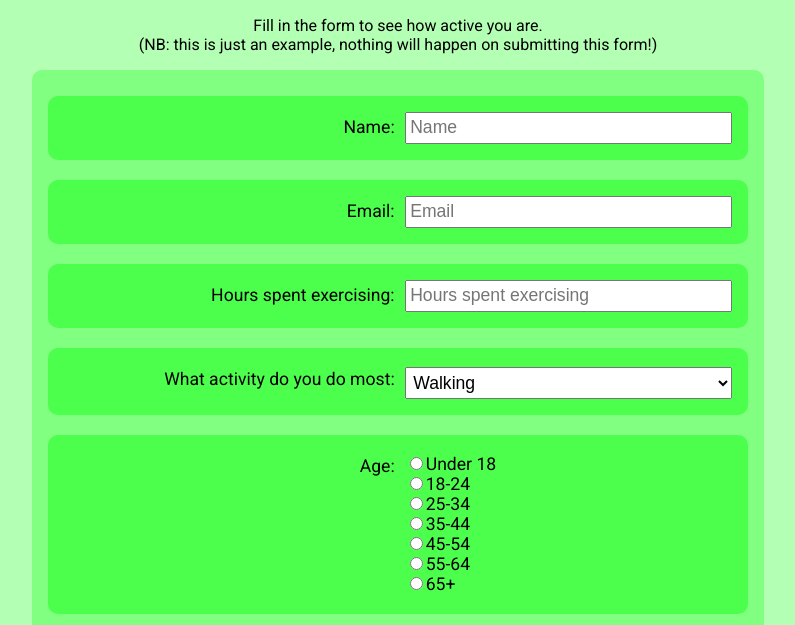
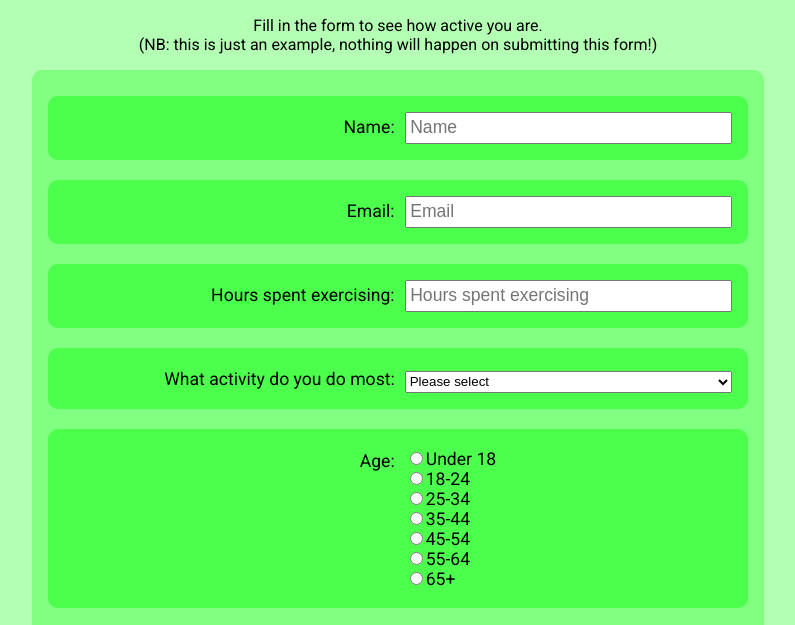
Before and after one commit to oliverdudman/freeCodeCamp-RWD-projects, a website: page build_a_survey_form/index.html in a window 1280 px wide. Shown: the part 97-722 px from the top of the page, without its empty margins (242-1037 px from the left). Drawn offline with Linux system fonts and the light colour scheme.

Commit message:
change select to default styling

```diff
--- a/build_a_survey_form/index.html
+++ b/build_a_survey_form/index.html
@@ -31,7 +31,8 @@
         </div>
         <div class="form-group">
           <label class="form-group__label" for="dropdown">What activity do you do most:</label>
-          <select id="dropdown" class="form-group__input form-group__input--dropdown">
+          <select id="dropdown" class="form-group__input__dropdown">
+            <option disabled selected>Please select</option>
             <option>Walking</option>
             <option>Running</option>
             <option>Cycling</option>
--- a/build_a_survey_form/scss/main.scss
+++ b/build_a_survey_form/scss/main.scss
@@ -75,8 +75,9 @@ html, body {
       display: block;
     }
 
-    &--dropdown {
-      margin-top: 0.2em;
+    &__dropdown {
+      width: 50%;
+      margin-top: 0.5em;
     }
 
     &--comment {
```
Also changed, not shown: build_a_survey_form/css/main.css.
